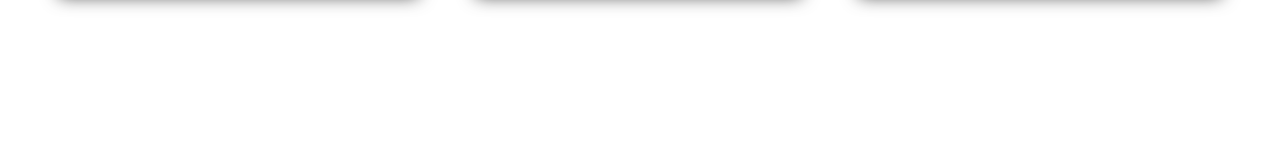
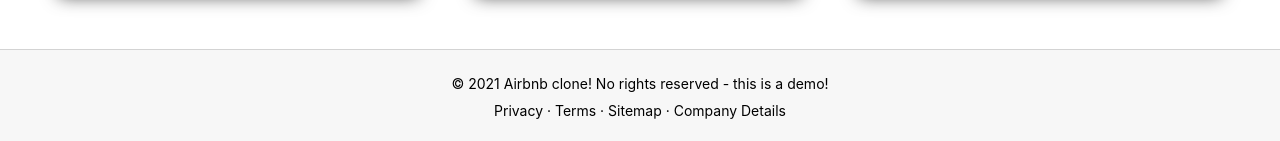
Before and after one commit to tuyenphk/airbnb-clone, a React (Create React App) app: page / in a window 1280 px wide. Shown: the part 1457-1598 px from the top of the page. Before the commit the page ends 1506 px from the top, so only its background shows below. Built offline with nearby package versions, Linux system fonts and the light colour scheme.

Commit message:
add airbnb footer

```diff
--- a/src/App.js
+++ b/src/App.js
@@ -2,13 +2,14 @@
 import './App.css';
 import Home from './pages/Home/Home'
 import Header from './components/Header/Header'
+import Footer from './components/Footer/Footer'
 
 function App() {
   return (
     <div className="app">
-      {/* Home */}
       <Header />
       <Home />
+      <Footer />
           {/* Header */}
 
           {/* Banner */}
--- /dev/null
+++ b/src/components/Footer/Footer.css
@@ -0,0 +1,11 @@
+.footer {
+    border-top: 1px solid lightgray;
+    padding: 20px;
+    background-color: #f7f7f7;
+    text-align: center;
+}
+
+.footer > p {
+    padding: 5px;
+    font-size: 14px;
+}
--- /dev/null
+++ b/src/components/Footer/Footer.js
@@ -0,0 +1,13 @@
+import React from 'react'
+import './Footer.css'
+
+function Footer() {
+    return (
+        <div className='footer'>
+            <p>© 2021 Airbnb clone! No rights reserved - this is a demo!</p>
+            <p>Privacy · Terms · Sitemap · Company Details</p>
+        </div>
+    )
+}
+
+export default Footer
```
